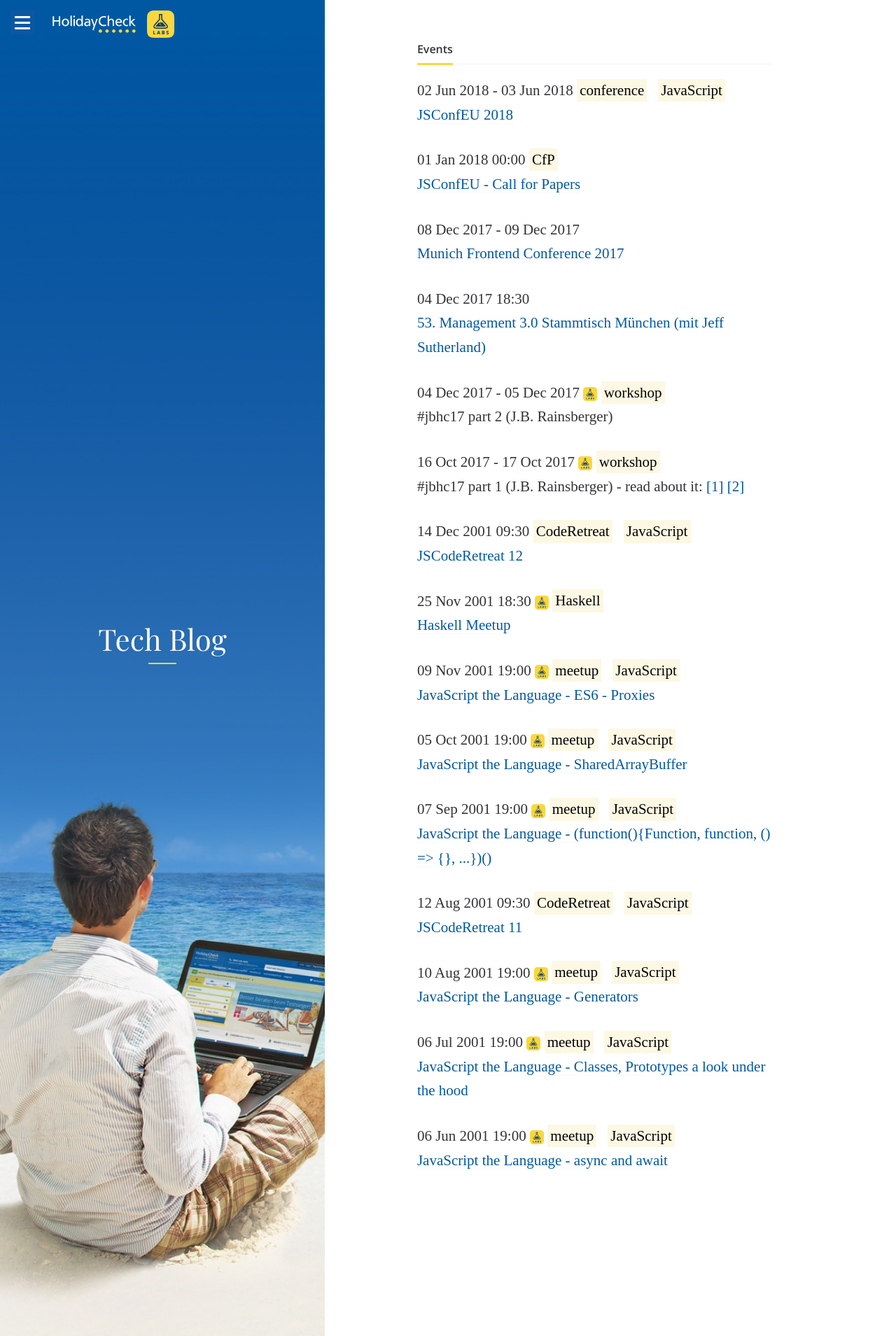
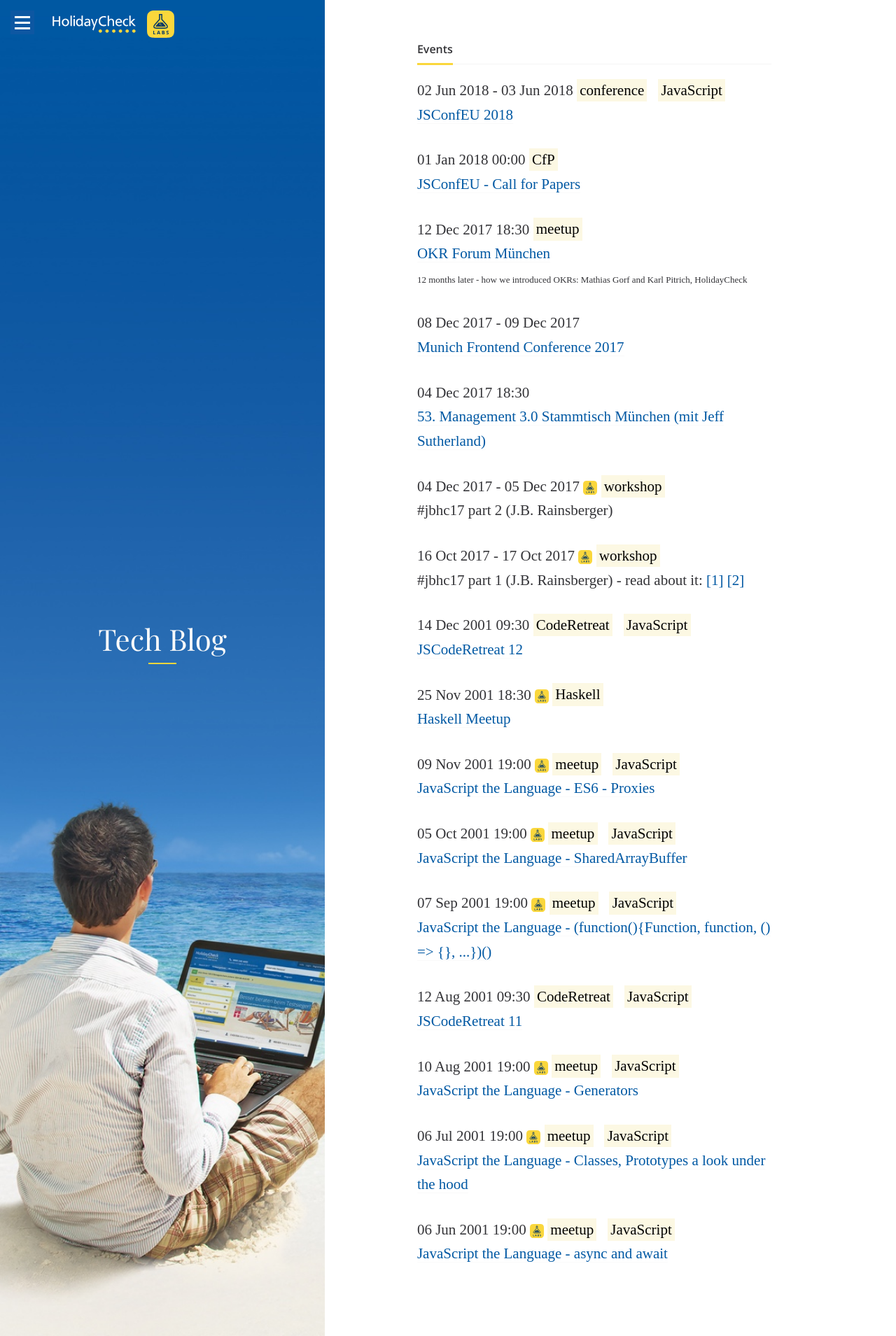
Before and after one commit to holidaycheck/tech-blog, a Jekyll site: the page built from events.md, in a window 1280 px wide. Shown: the whole page at 70% size. Built offline with Jekyll 4.4.1, drawn with Linux system fonts in a browser that asks for light colours; some web fonts are replaced.

Commit message:
Add OKR meetup tonight and comment field.

```diff
--- a/_data/events.yml
+++ b/_data/events.yml
@@ -75,6 +75,12 @@
   end_datetime: 2017-12-05 18:00
   tags: workshop
   location: HolidayCheck internal event
+- name: OKR Forum München
+  start_datetime: 2017-12-12 18:30
+  tags: meetup
+  location: CDTM, Marsstraße 20, München
+  comment: "12 months later - how we introduced OKRs: Mathias Gorf and Karl Pitrich, HolidayCheck"
+  url: https://www.meetup.com/OKR-Meetup-Munich/events/245089203/
 
 #
 # CfPs
--- a/_layouts/events.html
+++ b/_layouts/events.html
@@ -42,6 +42,10 @@
       {% endif %}
       <br />
 
+      {% if event.comment %}
+        <span style="font-size: small;">{{ event.comment }}</span>
+        <br/>
+      {% endif %}
     </p>
   {% endfor %}
 </div>
```
